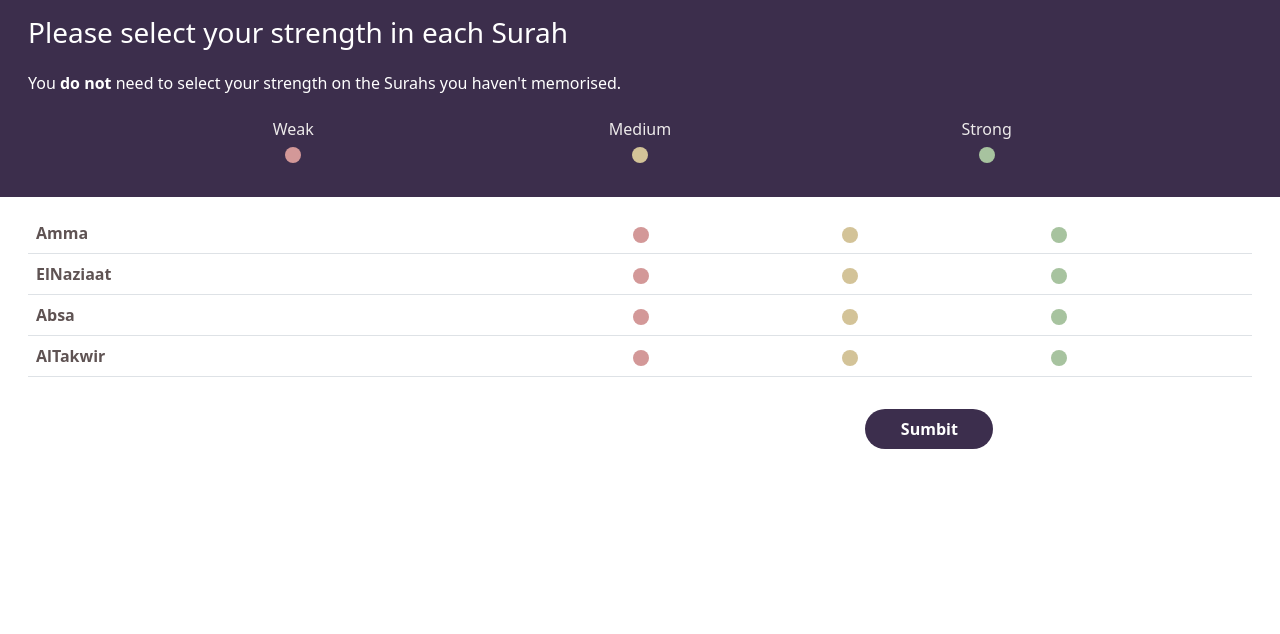
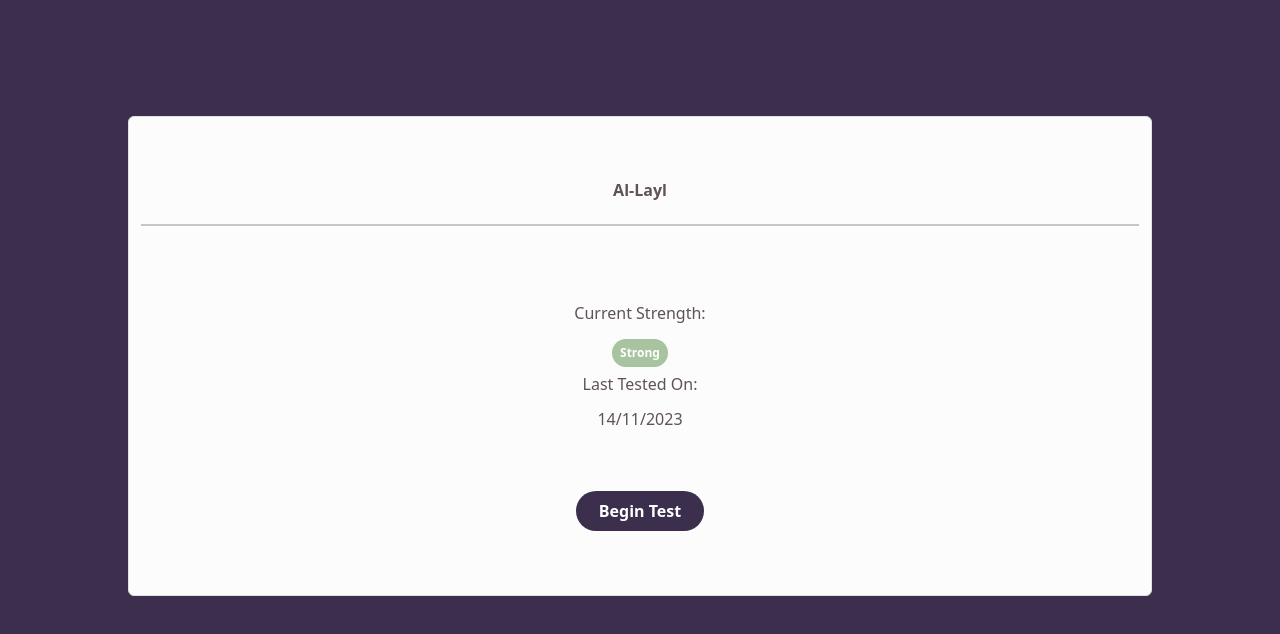
Before and after one commit to Tech-Sisters/hackathon23-team2, a React (Create React App) app in the folder frontend-react/: page /begin-test in a window 1280 px wide. Shown: the top 634 px of the page. Built offline with nearby package versions, Linux system fonts and the light colour scheme.

Commit message:
add navigateion, begin test page, test page with hide/complete functionality

```diff
--- a/frontend-react/package.json
+++ b/frontend-react/package.json
@@ -9,6 +9,7 @@
     "react": "^18.2.0",
     "react-dom": "^18.2.0",
     "react-icons": "^4.12.0",
+    "react-router-dom": "^6.19.0",
     "react-scripts": "5.0.1",
     "web-vitals": "^2.1.4"
   },
--- a/frontend-react/src/App.css
+++ b/frontend-react/src/App.css
@@ -1,38 +1,41 @@
-.App {
-  text-align: center;
+.submitButton {
+  background-color: #3C2E4D;
+  color: #FFFFFF;
+  font-size: 16px;
+  font-weight: bold;
+  border: none;
+  width: 8rem;
 }
-
-.App-logo {
-  height: 40vmin;
-  pointer-events: none;
+.surahName{
+  color: #5F5353;
+  font-weight: bold;
+  font-size: 16px;
 }
-
-@media (prefers-reduced-motion: no-preference) {
-  .App-logo {
-    animation: App-logo-spin infinite 20s linear;
-  }
+.text{
+  color: #5F5353;
 }
-
-.App-header {
-  background-color: #282c34;
-  min-height: 100vh;
-  display: flex;
-  flex-direction: column;
-  align-items: center;
-  justify-content: center;
-  font-size: calc(10px + 2vmin);
-  color: white;
+.WeakColor{
+  background-color: #D39898;
 }
-
-.App-link {
-  color: #61dafb;
+.MediumColor{
+  background-color: #D3C398;
 }
-
-@keyframes App-logo-spin {
-  from {
-    transform: rotate(0deg);
-  }
-  to {
-    transform: rotate(360deg);
-  }
+.StrongColor{
+  background-color: #A7C39F;
 }
+.hideButton{
+  background-color: #847EA7;
+  color: #FFFFFF;
+  font-size: 16px;
+  font-weight: normal;
+  border: none;
+  width: 8rem;
+}
+.completeButton{
+  background-color: #A7C39F;
+  color: #FFFFFF;
+  font-size: 16px;
+  font-weight: normal;
+  border: none;
+  width: 8rem;
+}
--- a/frontend-react/src/App.js
+++ b/frontend-react/src/App.js
@@ -1,11 +1,18 @@
 import "./App.css";
+import { BrowserRouter, Routes, Route } from "react-router-dom";
 import AllSurahs from "./Components/AllSurahs/AllSurahs";
+import BeginTest from "./Components/BeginTest/BeginTest";
+import Test from "./Components/Test/Test";
 
 function App() {
   return (
-    <div>
-      <AllSurahs />
-    </div>
+    <BrowserRouter>
+      <Routes>
+        <Route path="/" element={<AllSurahs />} />
+        <Route path="/begin-test" element={<BeginTest />} />
+        <Route path="/test" element={<Test />} />
+      </Routes>
+    </BrowserRouter>
   );
 }
 
--- a/frontend-react/src/Components/AllSurahs/AllSurahs.css
+++ b/frontend-react/src/Components/AllSurahs/AllSurahs.css
@@ -15,14 +15,6 @@
     border: 2px solid #5F5353;
     border-radius: 50%;
 }
-.submitButton {
-    background-color: #3C2E4D;
-    color: #FFFFFF;
-    font-size: 16px;
-    font-weight: bold;
-    border: none;
-    width: 8rem;
-}
 .header{
     background-color: #3C2E4C;
     color: #FFFFFF;
@@ -37,8 +29,3 @@
 .strengthHeaderText{
     color: #EDEAEA;
 }
-.surahName{
-    color: #5F5353;
-    font-weight: bold;
-    font-size: 16px;
-}
--- /dev/null
+++ b/frontend-react/src/Components/BeginTest/BeginTest.js
@@ -0,0 +1,59 @@
+import React, { useState } from "react";
+import { useNavigate } from "react-router-dom";
+import "./Test.css";
+
+const BeginTest = () => {
+  const [ayahCounter, setAyahCounter] = useState(0);
+  let navigate = useNavigate();
+  const testObj = {
+    surahName: "Al-Layl",
+    currentStrength: "Strong",
+    lastTestedOn: "14/11/2023",
+    ayahs: [
+      "ayahaaaaaaaaaaaaaaaaaaaaaaaaaaaaaaaaaaaaaaaaaaaaaaaaaaaaaaaaaaaaaaaaaaaaaaaaaaaaaaaaaaaaaaaaaaaa1",
+      "ayah2",
+    ],
+  };
+  const onBeginTestHandle = () => {
+    navigate("/test", { state: testObj });
+  };
+  return (
+    <>
+      <div className="test-page vh-100 d-flex justify-content-center align-items-center">
+        <div className="p-3 m-4 h-75 d-flex justify-content-center flex-grow-1">
+          <div className="container-fluid py-5 border rounded test-container d-flex flex-column justify-content-between">
+            <div className="row my-3">
+              <div className="col-12 d-flex flex-column align-items-center ">
+                <h2 className="surahName">{testObj.surahName}</h2>
+                <hr className="border border-dark border-top-2 opacity-25 w-100" />
+              </div>
+            </div>
+            <div className="row my-3">
+              <div className="col-12 d-flex flex-column align-items-center ">
+                <h6 className="text p-2">Current Strength:</h6>
+                <span
+                  className={`badge rounded-pill p-2 ${testObj.currentStrength}Color`}
+                >
+                  {testObj.currentStrength}
+                </span>
+                <h6 className="text p-2">Last Tested On:</h6>
+                <h6 className="fw-normal text ">{testObj.lastTestedOn}</h6>
+              </div>
+            </div>
+            <div className="row my-3">
+              <div className="col-12 d-flex flex-column align-items-center ">
+                <button
+                  className="submitButton rounded-pill p-2"
+                  onClick={onBeginTestHandle}
+                >
+                  Begin Test
+                </button>
+              </div>
+            </div>
+          </div>
+        </div>
+      </div>
+    </>
+  );
+};
+export default BeginTest;
--- /dev/null
+++ b/frontend-react/src/Components/BeginTest/Test.css
@@ -0,0 +1,14 @@
+.test-page{
+    background-color: #3C2E4C;
+    min-width: 100vw;
+    min-height: 100vh;
+}
+.test-container{
+    background-color: #FCFCFC;
+    border: 2px solid #5F5353;
+    width: 80%;
+    height: 60vh;
+    min-width: 80vw;
+    max-width: 20vw;
+    overflow: auto;
+}
--- /dev/null
+++ b/frontend-react/src/Components/Test/Test.css
@@ -0,0 +1,5 @@
+.blurred-rectangle {
+    position: relative;
+    width: fit-content;
+    filter: blur(3px);
+}
--- /dev/null
+++ b/frontend-react/src/Components/Test/Test.js
@@ -0,0 +1,84 @@
+import { useState } from "react";
+import "../BeginTest/Test.css";
+import "./Test.css";
+import { useLocation } from "react-router-dom";
+const Test = () => {
+  const location = useLocation();
+  const testObj = location.state;
+  const [ayahIndex, setAyaIndex] = useState(0);
+  const [hideAyah, setHideAyah] = useState(true);
+  const [completeAyah, setCompleteAyah] = useState(false);
+  const handleClickComplete = () => {
+    setHideAyah(false);
+    setCompleteAyah(true);
+  };
+  const handleClickNext = () => {
+    setCompleteAyah(false);
+    if (ayahIndex + 1 < testObj.ayahs.length) {
+      setAyaIndex(ayahIndex + 1);
+      setHideAyah(true);
+    } else alert("test finished");
+  };
+  const handleClickUnhide = () => {
+    setHideAyah(!hideAyah);
+  };
+  return (
+    <>
+      <div className="test-page vh-100 d-flex justify-content-center align-items-center">
+        <div className="p-3 m-4 h-75 d-flex justify-content-center">
+          <div className="container-fluid py-5 border rounded test-container d-flex flex-column justify-content-between">
+            <div className="row my-3">
+              <div className="col-12 d-flex flex-column align-items-center">
+                <h2 className="surahName">{testObj.surahName}</h2>
+                <h6 className="text">{`Ayah ${ayahIndex + 1}`}</h6>
+              </div>
+            </div>
+            <div className="row my-3 justify-content-center">
+              <div className="col-10 d-flex justify-content-center">
+                <div className="border p-4">
+                  <h6
+                    className={`fw-normal text text-wrap text-break ${
+                      hideAyah ? "blurred-rectangle" : ""
+                    } `}
+                  >
+                    {testObj.ayahs[ayahIndex]}
+                  </h6>
+                </div>
+              </div>
+            </div>
+            <div className="row my-3 d-flex justify-content-center m-2">
+              <div className="col-10 d-flex justify-content-center">
+                {completeAyah ? (
+                  ""
+                ) : (
+                  <button
+                    className="hideButton rounded-pill p-2 mx-2"
+                    onClick={handleClickUnhide}
+                  >
+                    {hideAyah ? "Unhide" : "Hide"}
+                  </button>
+                )}
+                {completeAyah ? (
+                  <button
+                    className="completeButton rounded-pill p-2 mx-2"
+                    onClick={handleClickNext}
+                  >
+                    Next
+                  </button>
+                ) : (
+                  <button
+                    className="completeButton rounded-pill p-2 mx-2"
+                    onClick={handleClickComplete}
+                  >
+                    Complete
+                  </button>
+                )}
+              </div>
+            </div>
+          </div>
+        </div>
+      </div>
+    </>
+  );
+};
+export default Test;
```
Also changed, not shown: 1 other file (tests, documents, lock files or other folders).
